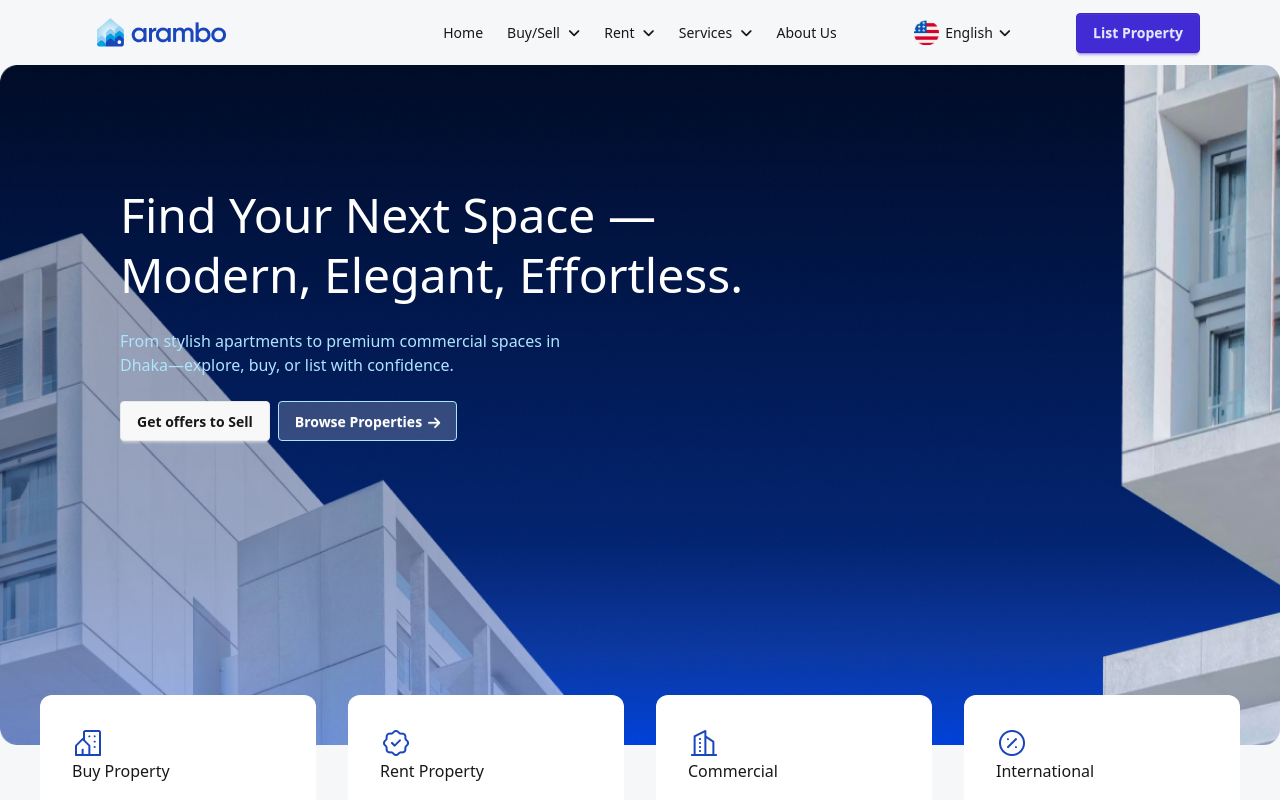
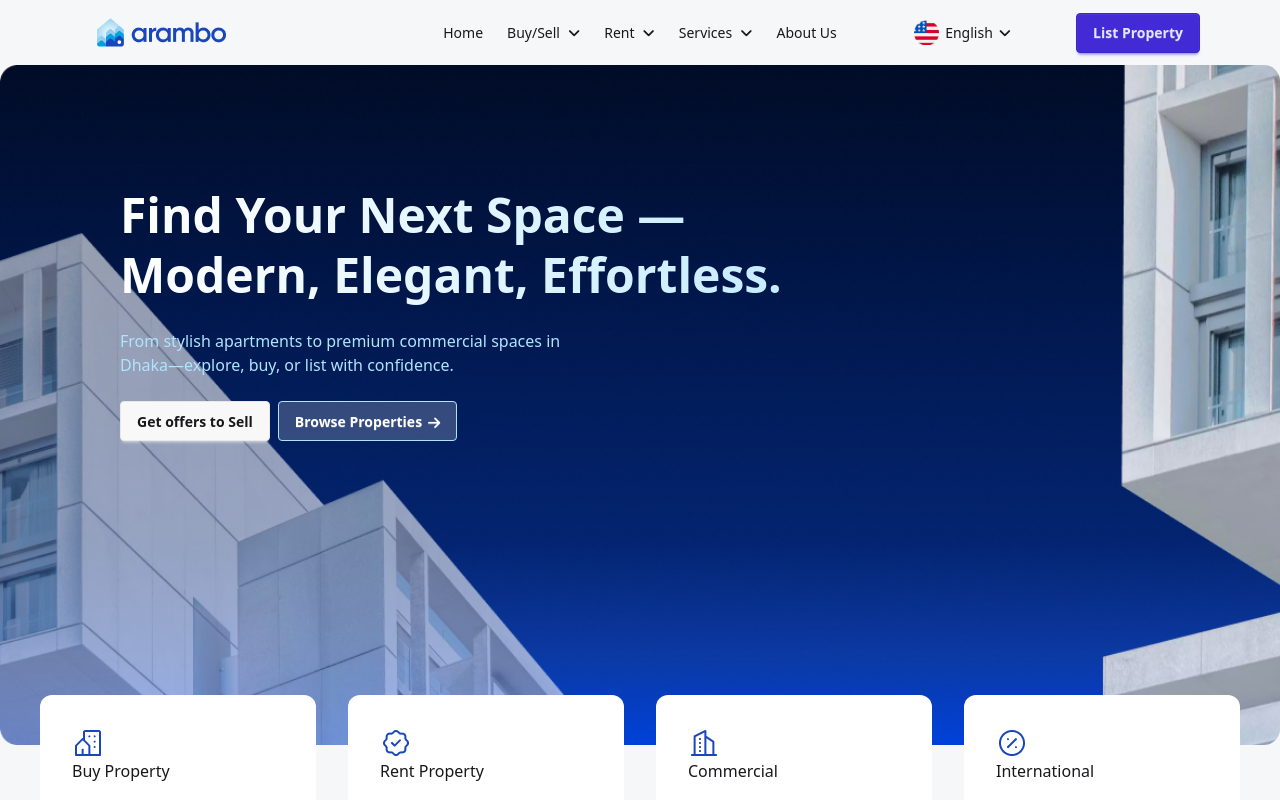
Before and after one commit to asif93-138/arambo-assessment, a React (Vite) app: page / in a window 1280 px wide. Shown: the top 800 px of the page. Built offline with nearby package versions, Linux system fonts and the light colour scheme.

Commit message:
gradient texts added

```diff
--- a/src/App.css
+++ b/src/App.css
@@ -17,3 +17,15 @@
 .bg-img-banner {
     background-image: url(./assets/banner.png);
 }
+
+.heading-gradient {
+  background: linear-gradient(to right, white, #AFE4FF 90%);
+  background-clip: text;
+  -webkit-text-fill-color: transparent;
+}
+
+.number-gradient {
+  background: radial-gradient(#F6F8FD, #1946BB);
+  background-clip: text;
+  -webkit-text-fill-color: transparent;
+}
--- a/src/Components/Banner.jsx
+++ b/src/Components/Banner.jsx
@@ -9,7 +9,7 @@ const Banner = () => {
       <div className="md:min-h-[85vh] text-white rounded-2xl bg-img-banner bg-cover">
         <div className="md:p-30 px-5 py-20">
           <div>
-            <h1 className="md:text-5xl text-4xl md:leading-tight">
+            <h1 className="md:text-5xl text-4xl md:leading-tight heading-gradient font-semibold">
               Find Your Next Space — <br />
               Modern, Elegant, Effortless.
             </h1>
--- a/src/Components/LegalSupport.jsx
+++ b/src/Components/LegalSupport.jsx
@@ -63,7 +63,7 @@ const LegalSupport = () => {
 
             {/* Statistics */}
             <div className="">
-              <div className="text-5xl font-bold text-blue-400 mb-2">85%</div>
+              <div className="text-5xl font-bold text-blue-400 mb-2 number-gradient">85%</div>
               <div className="text-gray-400 font-medium">Fewer Legal Delays</div>
             </div>
           </article>
```
